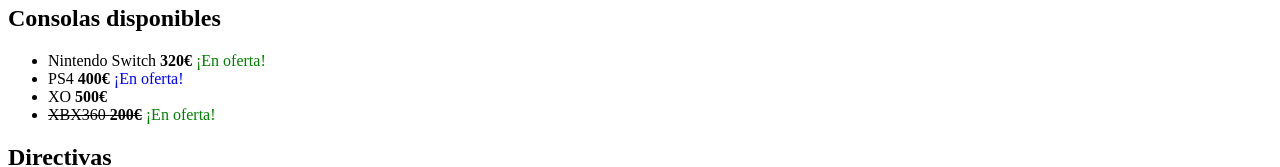
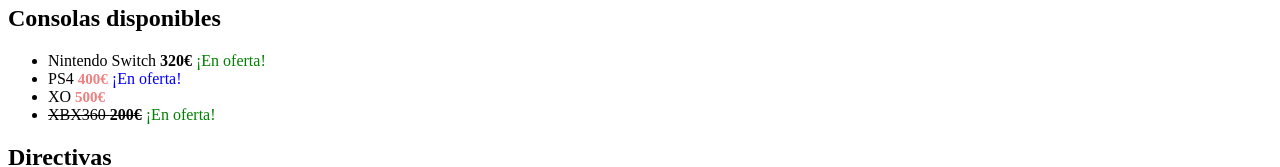
Before and after one commit to DavidMartinPerez/Angular-QuickStart, an Angular app: page / in a window 1280 px wide. Shown: the part 584-751 px from the top of the page. Built offline with nearby package versions, Linux system fonts and the light colour scheme.

Commit message:
añadir archivos al angular.json, [class]

```diff
--- a/angular.json
+++ b/angular.json
@@ -23,7 +23,8 @@
               "src/assets"
             ],
             "styles": [
-              "src/styles.css"
+              "src/styles.css",
+              "src/assets/styleGlobal.css"
             ],
             "scripts": []
           },
--- a/src/app/consolas/consolas.component.html
+++ b/src/app/consolas/consolas.component.html
@@ -14,9 +14,9 @@
     <li *ngFor="let consola of consolas">
         <span [ngStyle]="{
             'text-decoration': !consola.stock ? 'line-through' : 'none'
-        }">{{consola.nombre}} <b>{{consola.precio}}€</b>
+        }">{{consola.nombre}} <b [class.altoPrecio] = "consola.precio > 320">{{consola.precio}}€</b>
         </span>
-        <span *ngIf="consola.precio <= 400" [style.color]="consola.precio > 330 ? 'blue' : 'green'"> ¡En oferta!</span>
+        <span *ngIf="consola.precio <= 400" [style.color]="consola.precio > 330 ? 'blue' : 'green'" > ¡En oferta!</span>
     </li>
 </ul>
 
--- /dev/null
+++ b/src/assets/styleGlobal.css
@@ -0,0 +1,4 @@
+.altoPrecio{
+    color: lightcoral;
+    font-size: 15px;
+}
```
